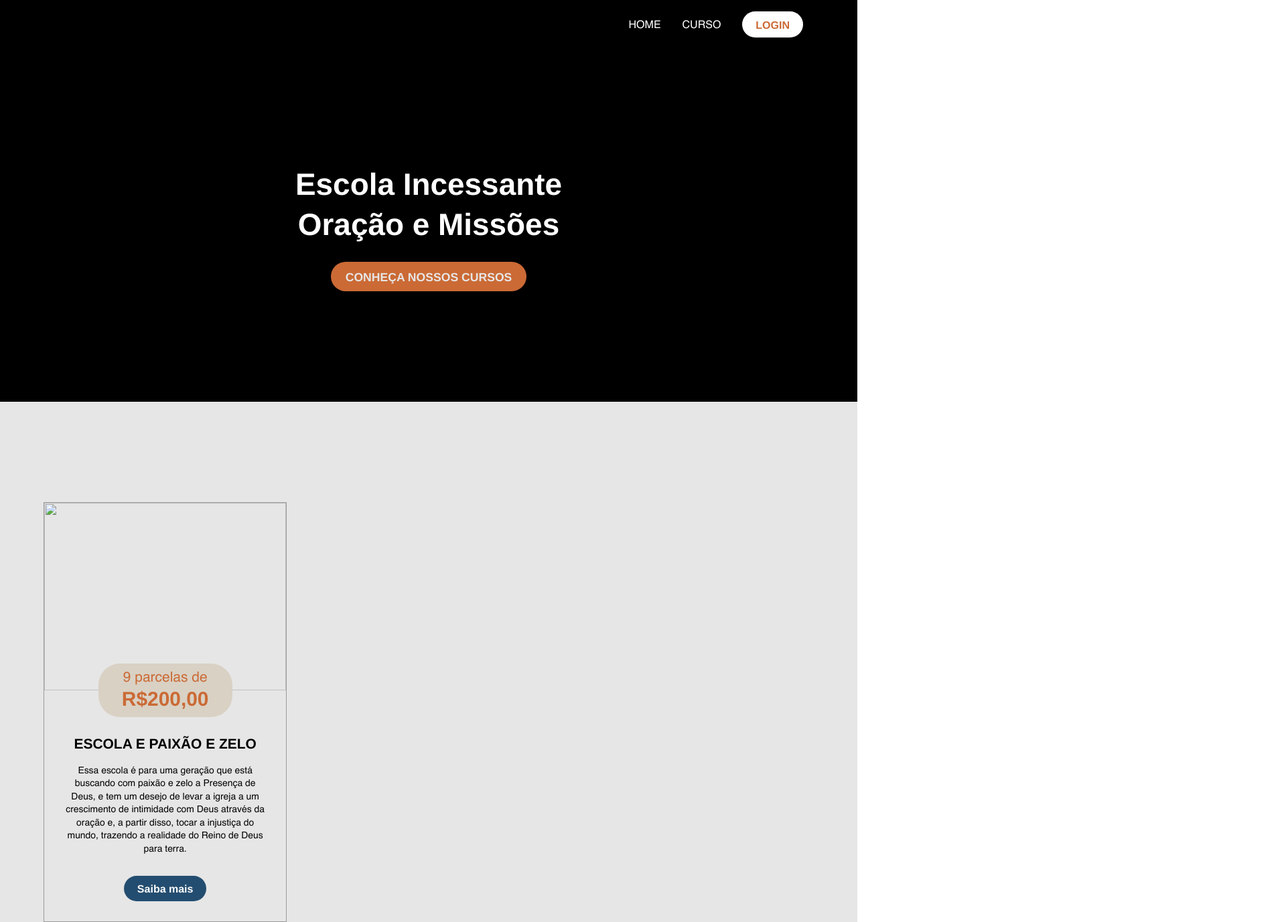
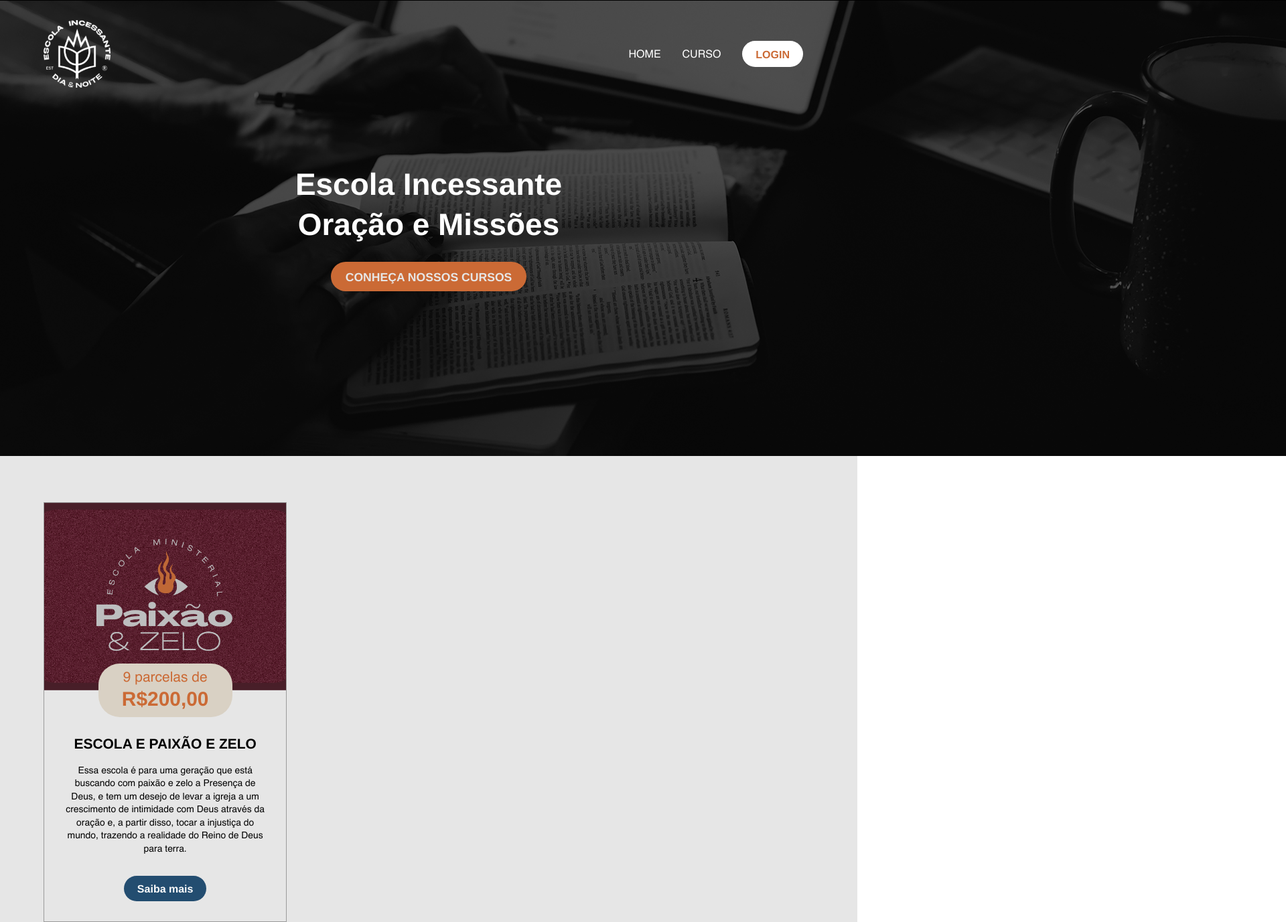
Before and after one commit to wanderleygoncalves/escolaincessante, a plain HTML site: page couser.html in a window 1280 px wide. Shown: the top 1377 px of the page at 67% size, 1920 px wide, since content can reach past the window. Drawn offline with Linux system fonts and the light colour scheme; the site is published under a folder, as on GitHub Pages, so addresses that start at the root find nothing.

Commit message:
Update couser.html

```diff
--- a/couser.html
+++ b/couser.html
@@ -16,7 +16,7 @@
             <h1>Escola Incessante</h1>
           </a>
           <div class="logo-image">
-            <img src="/img/logo.png" alt="">
+            <img src="img/logo.png" alt="">
           </div>
         </div>
         <button class="menu-toggler">
@@ -38,7 +38,7 @@
   <main id="page-courses" class="page">
     <section class="section section-hero">
       <div class="background">
-        <img src="/img/bg-header-cursos.png" alt="">
+        <img src="img/bg-header-cursos.png" alt="">
       </div>
       <div class="container">
         <div class="wrapper">
@@ -58,7 +58,7 @@
         <div class="flex-wrapper">
           <div class="item">
             <div class="item-image">
-              <img src="/img/capa-card1.png" alt="">
+              <img src="img/capa-card1.png" alt="">
             </div>
             <div class="item-prince">
               <span>9 parcelas de</span>
```
